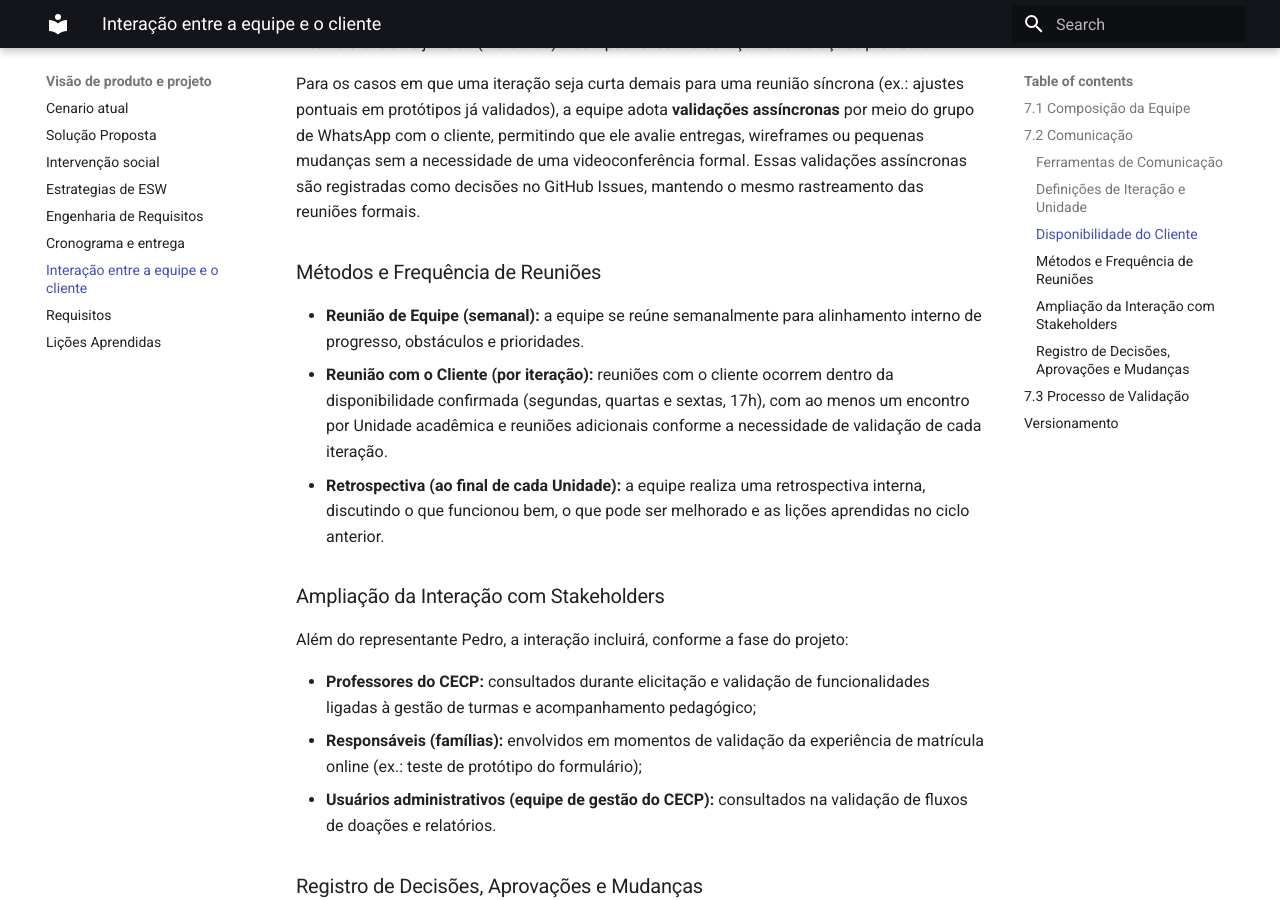
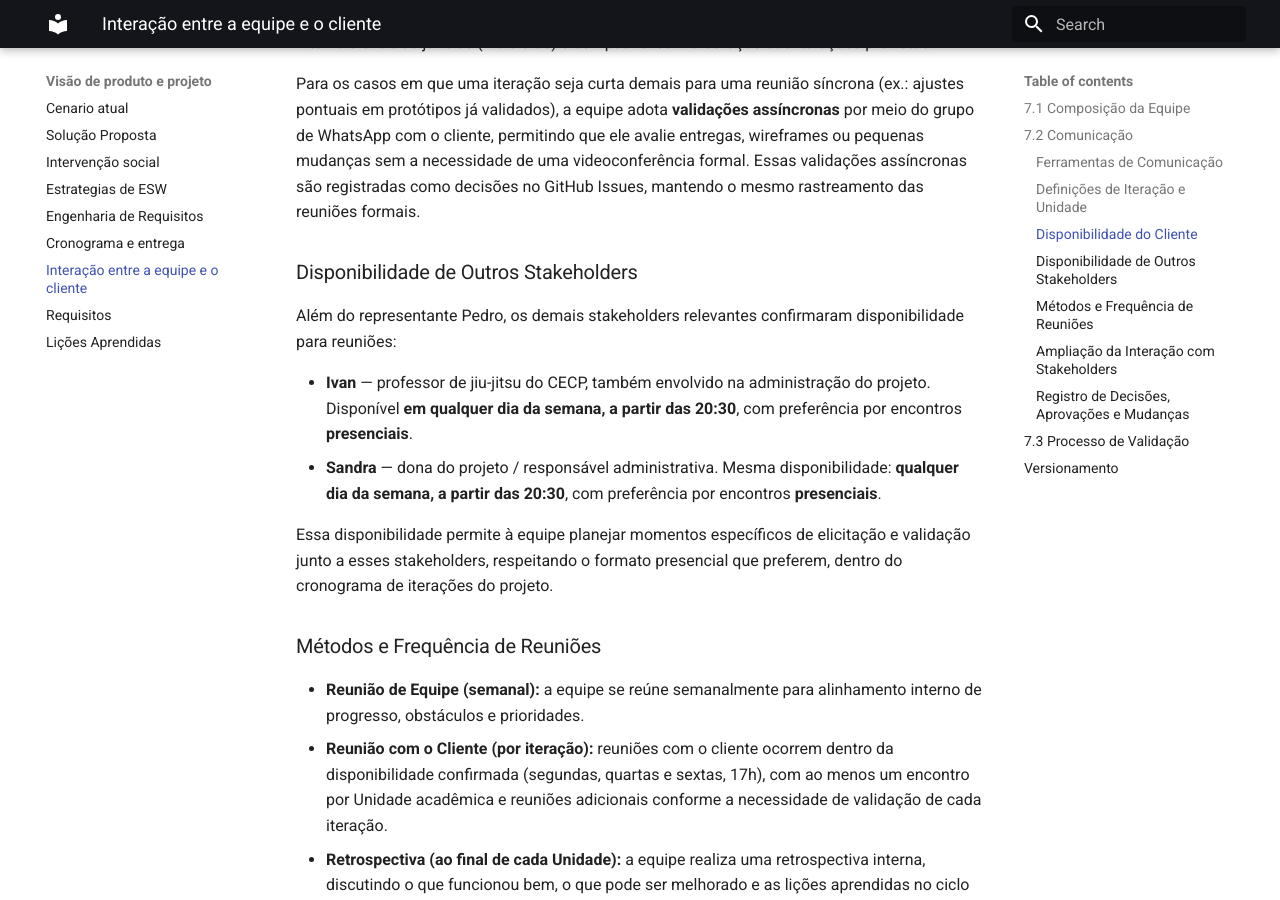
Before and after one commit to mdsreq-fga-unb/REQ-2026.2-T01-SigCecp, an MkDocs documentation site: the page built from docs/visao_produto_projeto/7_interacao_equipe_e_cliente.md, in a window 1280 px wide and 900 px high, scrolled down 1795 px. Built offline with MkDocs 1.6.1 and Material for MkDocs 9.7.7, drawn with Linux system fonts in a browser that asks for light colours; some of the changed text lies outside the part shown.

Commit message:
Adiciona disponibilidade de Ivan e Sandra na seção 7

```diff
--- a/docs/visao_produto_projeto/7_interacao_equipe_e_cliente.md
+++ b/docs/visao_produto_projeto/7_interacao_equipe_e_cliente.md
@@ -36,6 +36,15 @@ Essa disponibilidade cobre três janelas semanais, o que permite alinhar pelo me
 
 Para os casos em que uma iteração seja curta demais para uma reunião síncrona (ex.: ajustes pontuais em protótipos já validados), a equipe adota **validações assíncronas** por meio do grupo de WhatsApp com o cliente, permitindo que ele avalie entregas, wireframes ou pequenas mudanças sem a necessidade de uma videoconferência formal. Essas validações assíncronas são registradas como decisões no GitHub Issues, mantendo o mesmo rastreamento das reuniões formais.
 
+### Disponibilidade de Outros Stakeholders
+
+Além do representante Pedro, os demais stakeholders relevantes confirmaram disponibilidade para reuniões:
+
+- **Ivan** — professor de jiu-jitsu do CECP, também envolvido na administração do projeto. Disponível **em qualquer dia da semana, a partir das 20:30**, com preferência por encontros **presenciais**.
+- **Sandra** — dona do projeto / responsável administrativa. Mesma disponibilidade: **qualquer dia da semana, a partir das 20:30**, com preferência por encontros **presenciais**.
+
+Essa disponibilidade permite à equipe planejar momentos específicos de elicitação e validação junto a esses stakeholders, respeitando o formato presencial que preferem, dentro do cronograma de iterações do projeto.
+
 ### Métodos e Frequência de Reuniões
 
 - **Reunião de Equipe (semanal):** a equipe se reúne semanalmente para alinhamento interno de progresso, obstáculos e prioridades.
@@ -47,7 +56,7 @@ Para os casos em que uma iteração seja curta demais para uma reunião síncron
 Além do representante Pedro, a interação incluirá, conforme a fase do projeto:
 
 - **Professores do CECP:** consultados durante elicitação e validação de funcionalidades ligadas à gestão de turmas e acompanhamento pedagógico;
-- **Responsáveis (famílias):** envolvidos em momentos de validação da experiência de matrícula online (ex.: teste de protótipo do formulário); <!-- Talvez ocorra alteração -->
+- **Responsáveis (famílias):** envolvidos em momentos de validação da experiência de matrícula online (ex.: teste de protótipo do formulário);
 - **Usuários administrativos (equipe de gestão do CECP):** consultados na validação de fluxos de doações e relatórios.
 
 ### Registro de Decisões, Aprovações e Mudanças
@@ -72,4 +81,4 @@ O processo de validação segue a lógica do processo RAD, ocorrendo em múltipl
 | Versão | Data | Descrição | Autor(es/as) | Revisor(es/as) |
 | :--- | :--- | :--- | :--- | :--- |
 | 1.0 | 05/09/2026 | Transcrição do documento para markdown | [Marcos Monteiro](https://github.com/montmarcos) | [Rafael Melatti](https://github.com/Romm-0) |
-| 1.1 | 12/09/2026 | [Unidade 1 - Interação Entre Equipe e Cliente #22](https://github.com/mdsreq-fga-unb/REQ-2026.2-T01-SigCecp/issues/22) | [Maria Eduarda](https://github.com/Mariaeduardara) | [Rafael Melatti](https://github.com/Romm-0) |
+| 1.1 | 12/09/2026 | Correções da issue #22: composição da equipe, disponibilidade do cliente, definições de iteração/unidade, registro de decisões, ampliação de stakeholders e processo de validação | Maria Eduarda | — |
```
